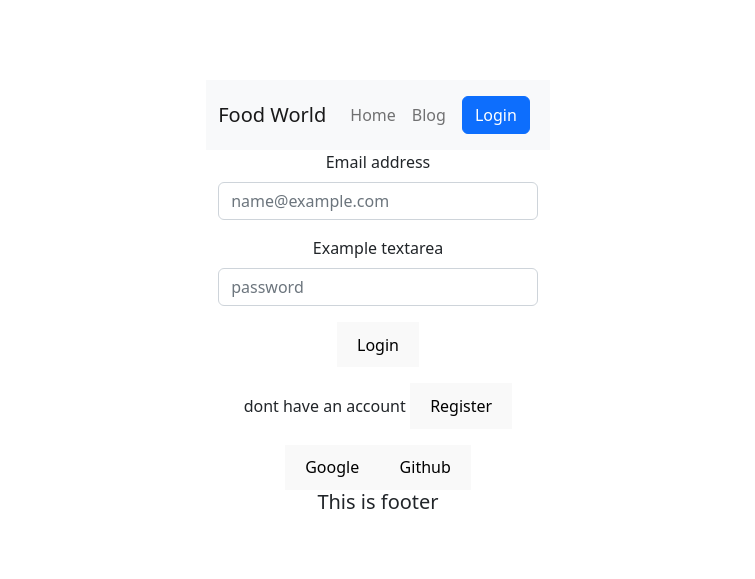
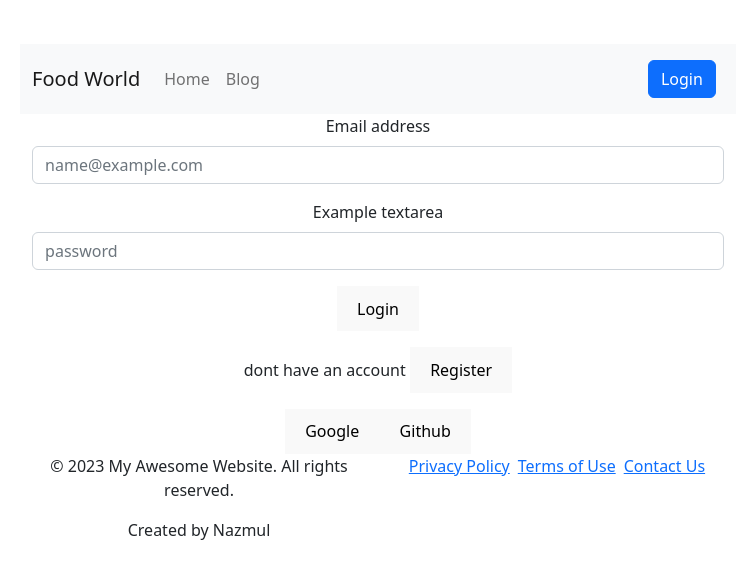
Before and after one commit to nazmul906/b7a10-chef-recipe-hunter-client-side-nazmul906, a React (Vite) app: page /login in a window 1280 px wide. Shown: the part 103-682 px from the top of the page, without its empty margins (262-1017 px from the left). Built offline with nearby package versions, Linux system fonts and the light colour scheme; no server answers.

Commit message:
react toast is added and button is also disabled when message is shown

```diff
--- a/package.json
+++ b/package.json
@@ -19,6 +19,7 @@
     "react-dom": "^18.2.0",
     "react-icons": "^4.8.0",
     "react-router-dom": "^6.11.0",
+    "react-toastify": "^9.1.2",
     "sort-by": "^0.0.2"
   },
   "devDependencies": {
--- a/src/layout/Main.jsx
+++ b/src/layout/Main.jsx
@@ -10,7 +10,8 @@ const Main = () => {
       <Header></Header>
       <Container>
         <Row>
-          <Col sm={12}>
+          <Col>
+            {/* sm={12} */}
             <Outlet></Outlet>
           </Col>
           {/* <Col sm={8}>sm=4</Col> */}
--- a/src/pages/home/Home/Home.jsx
+++ b/src/pages/home/Home/Home.jsx
@@ -2,7 +2,7 @@ import React from "react";
 
 const Home = () => {
   return (
-    <div>
+    <div className="mb-4">
       <h5>Chef from different country</h5>
     </div>
   );
--- a/src/pages/login/Login/Login.jsx
+++ b/src/pages/login/Login/Login.jsx
@@ -38,6 +38,7 @@ const Login = () => {
       .then((result) => {
         const googleuser = result.user;
         console.log("google", googleuser);
+        navigate(from, { replace: true });
       })
       .catch((error) => console.log("error", error.message));
   };
@@ -47,6 +48,7 @@ const Login = () => {
       .then((result) => {
         const gituser = result.user;
         console.log("gituser", gituser);
+        navigate(from, { replace: true });
       })
       .catch((error) => console.log("error", error.message));
   };
--- a/src/pages/shared/Footer/Footer.jsx
+++ b/src/pages/shared/Footer/Footer.jsx
@@ -1,9 +1,30 @@
 import React from "react";
+import { Col, Container, Row } from "react-bootstrap";
 
 const Footer = () => {
   return (
     <div>
-      <h5>This is footer</h5>
+      <Container>
+        <Row>
+          <Col md={6}>
+            <p>&copy; 2023 My Awesome Website. All rights reserved.</p>
+            <p>Created by Nazmul</p>
+          </Col>
+          <Col md={6}>
+            <ul className="list-inline text-right">
+              <li className="list-inline-item">
+                <a href="#">Privacy Policy</a>
+              </li>
+              <li className="list-inline-item">
+                <a href="#">Terms of Use</a>
+              </li>
+              <li className="list-inline-item">
+                <a href="#">Contact Us</a>
+              </li>
+            </ul>
+          </Col>
+        </Row>
+      </Container>
     </div>
   );
 };
--- a/src/pages/shared/Header/Header.jsx
+++ b/src/pages/shared/Header/Header.jsx
@@ -23,8 +23,12 @@ const Header = () => {
           <Navbar.Toggle aria-controls="basic-navbar-nav" />
           <Navbar.Collapse id="basic-navbar-nav">
             <Nav className="me-auto">
-              <Nav.Link href="/">Home</Nav.Link>
-              <Nav.Link href="/blog">Blog </Nav.Link>
+              <Nav.Link href="/" activeClassName="active">
+                Home
+              </Nav.Link>
+              <Nav.Link href="/blog" activeClassName="active">
+                Blog{" "}
+              </Nav.Link>
             </Nav>
             <Nav>
               {user && (
@@ -33,7 +37,7 @@ const Header = () => {
                   <p>User:{user.displayName}</p>
                 </NavLink>
               )}
-              <NavLink>
+              <NavLink activeClassName="active">
                 {user ? (
                   <button onClick={handleLogout}>logout</button>
                 ) : (
--- a/src/pages/shared/display/ChefCard.jsx
+++ b/src/pages/shared/display/ChefCard.jsx
@@ -5,11 +5,20 @@ import Card from "react-bootstrap/Card";
 import Col from "react-bootstrap/Col";
 import Row from "react-bootstrap/Row";
 import { Link } from "react-router-dom";
+import { toast, ToastContainer } from "react-toastify";
+import "react-toastify/dist/ReactToastify.css";
+import { useState } from "react";
 // eslint-disable-next-line react/prop-types
+
 const ChefCard = ({ chef }) => {
   // eslint-disable-next-line react/prop-types
   const { id, chefName } = chef;
+  const [toastShow, setToastShow] = useState(false);
   //   console.log("chef", chef);
+  const showToastMessage = () => {
+    toast.success("This is my favourite recipe");
+    setToastShow(true);
+  };
   return (
     <div>
       {/* <Row xs={1} md={2} className="g-4"> */}
@@ -53,9 +62,13 @@ const ChefCard = ({ chef }) => {
                 <Card.Text>{chef.shortBio}</Card.Text>
               </Card.Body>
               <Link to={`/viewrecipe/${id}`}>
-                <Button>View Recipes</Button>
+                <Button className="mb-4">View Recipes</Button>
               </Link>
+              <Button disabled={toastShow} onClick={showToastMessage}>
+                Favourite
+              </Button>
             </Card>
+            <ToastContainer />
           </Col>
         )}
       </Row>
--- a/src/pages/shared/recipes/Recipes.jsx
+++ b/src/pages/shared/recipes/Recipes.jsx
@@ -12,7 +12,9 @@ const Recipes = () => {
   const recipedata = useLoaderData();
   useEffect(() => {
     async function fetchData() {
-      const response = await fetch(`http://localhost:5000/chef/${id}`);
+      const response = await fetch(
+        `https://b7a10-chef-recipe-hunter-server-side-nazmul906-nazmul906.vercel.app/chef/${id}`
+      );
       const json = await response.json();
       setChef(json);
     }
--- a/src/routes/Routes.jsx
+++ b/src/routes/Routes.jsx
@@ -20,7 +20,10 @@ const router = createBrowserRouter([
       {
         path: "/",
         element: <Chef></Chef>,
-        loader: () => fetch("http://localhost:5000/chef"),
+        loader: () =>
+          fetch(
+            "https://b7a10-chef-recipe-hunter-server-side-nazmul906-nazmul906.vercel.app/chef"
+          ),
       },
       // {
       //   path: "/chef/:id",
@@ -36,7 +39,9 @@ const router = createBrowserRouter([
         ),
         // eslint-disable-next-line no-dupe-keys
         loader: ({ params }) =>
-          fetch(`http://localhost:5000/viewrecipe/${params.id}`),
+          fetch(
+            `https://b7a10-chef-recipe-hunter-server-side-nazmul906-nazmul906.vercel.app/viewrecipe/${params.id}`
+          ),
       },
       {
         path: "/login",
```
Also changed, not shown: 1 other file (tests, documents, lock files or other folders).
